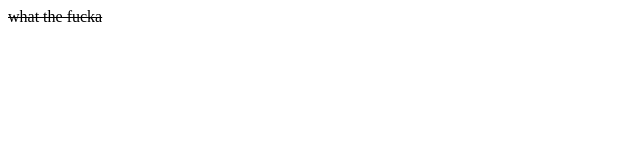
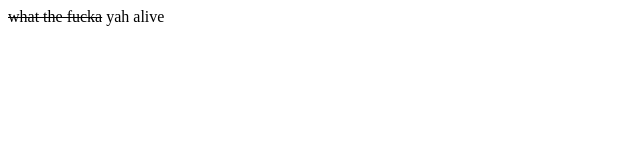
Before and after one commit to fk27705/localrepo, a plain HTML site: page index.html in a window 1280 px wide. Shown: the full height of the page, 0-640 px from the left. Drawn offline with Linux system fonts and the light colour scheme.

Commit message:
para chg

```diff
--- a/index.html
+++ b/index.html
@@ -1 +1 @@
-<p> <del>what the fucka</del></p>
+<p> <del>what the fucka</del> yah alive</p>
```
